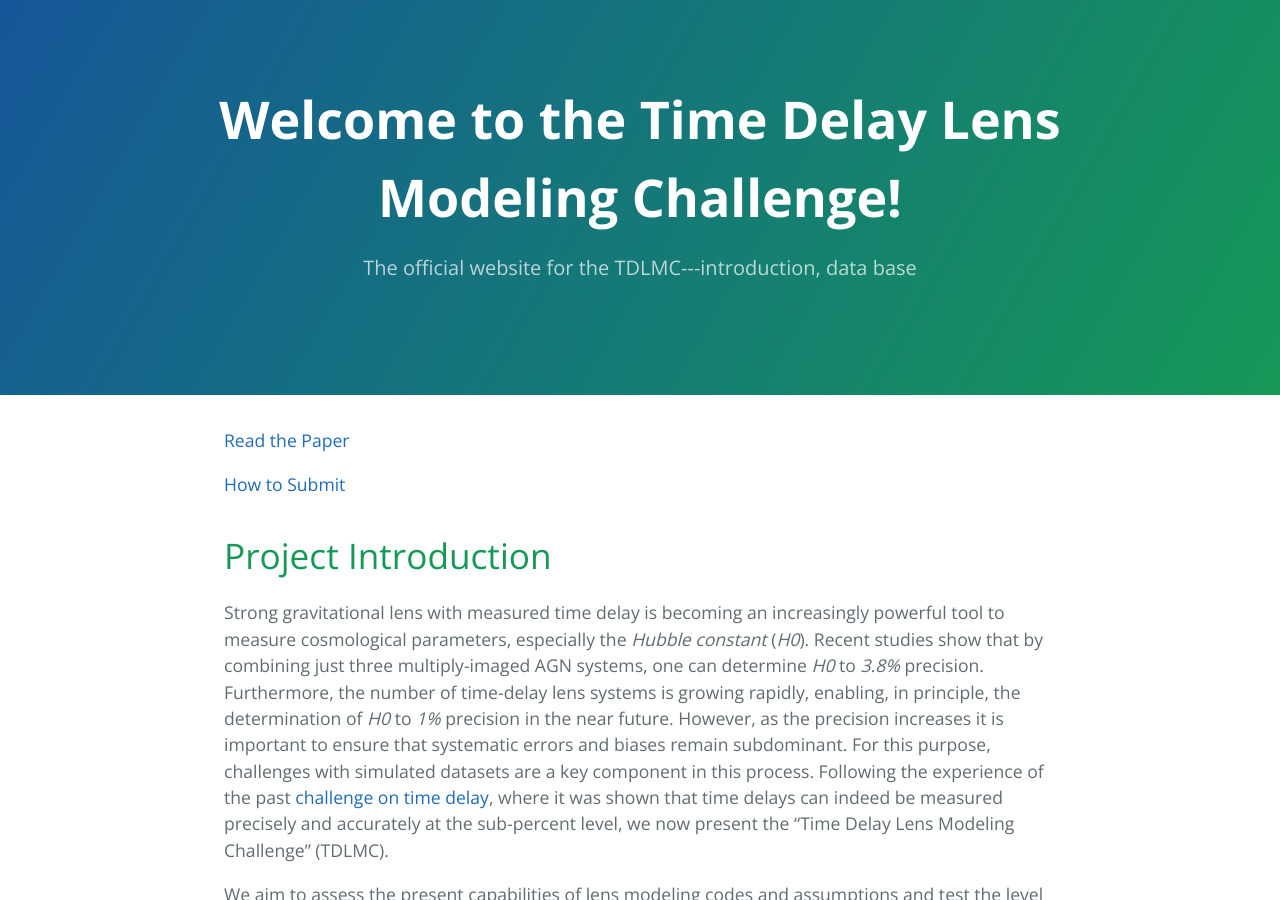
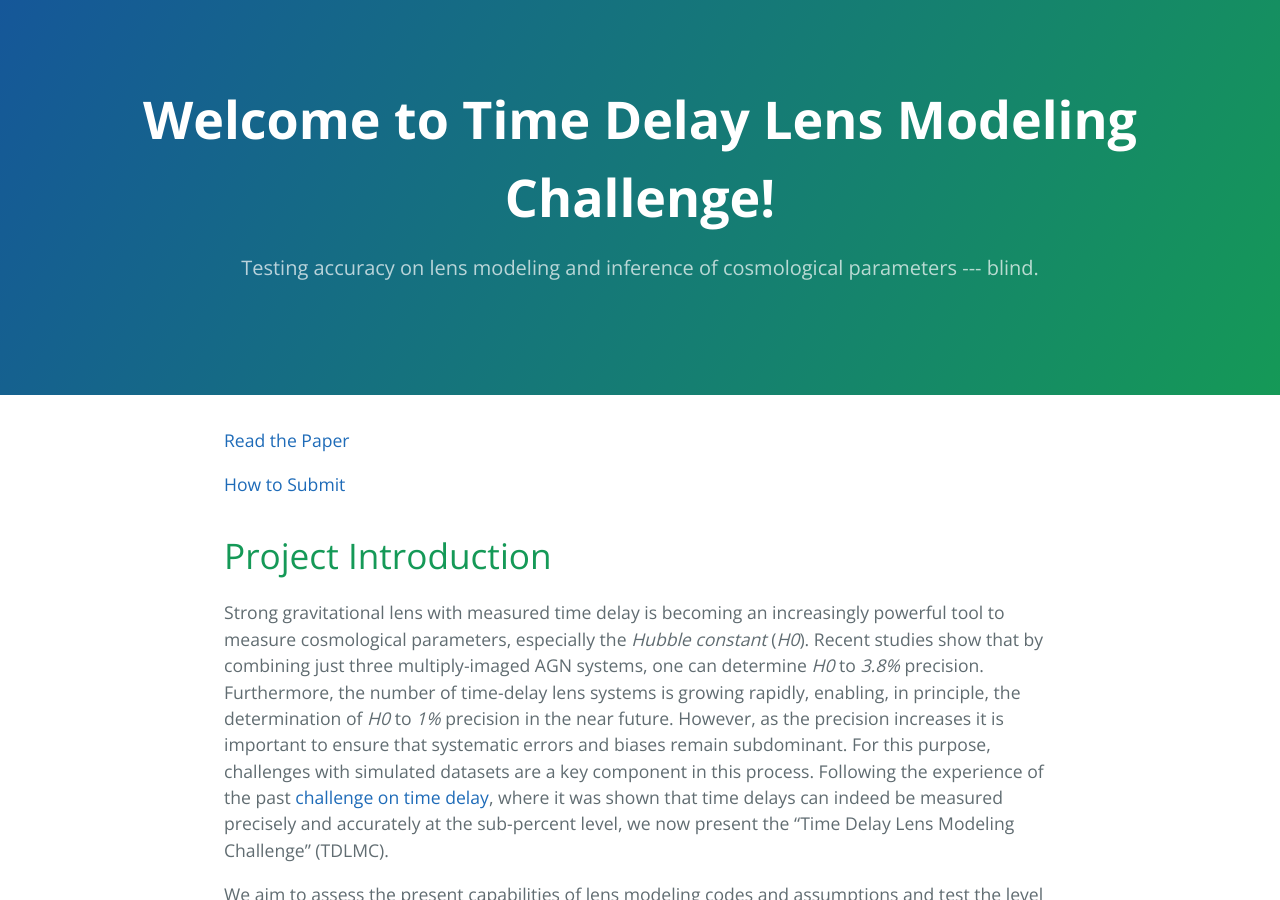
Before and after one commit to TDLMC/TDLMC.github.io, a Jekyll site: the page built from index.md, in a window 1280 px wide and 900 px high. Built offline with Jekyll 4.4.1, drawn with Linux system fonts in a browser that asks for light colours; our own code applies the rules of GitHub Pages for plain Markdown files.

Commit message:
Update _config.yml

```diff
--- a/_config.yml
+++ b/_config.yml
@@ -1,4 +1,4 @@
-title: Welcome to the Time Delay Lens Modeling Challenge!
-description: The official website for the TDLMC---introduction, data base
+title: Welcome to Time Delay Lens Modeling Challenge!
+description: Testing accuracy on lens modeling and inference of cosmological parameters --- blind.
 show_downloads: false
 theme: jekyll-theme-cayman
```
